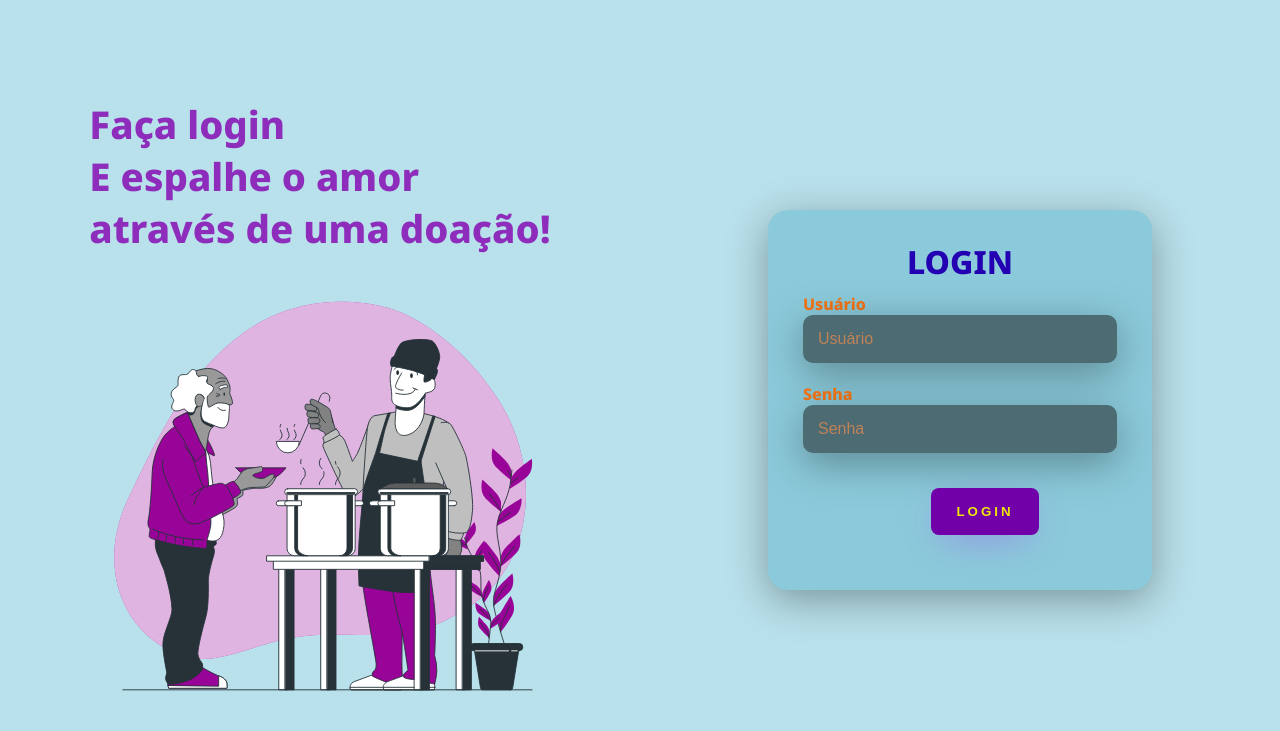
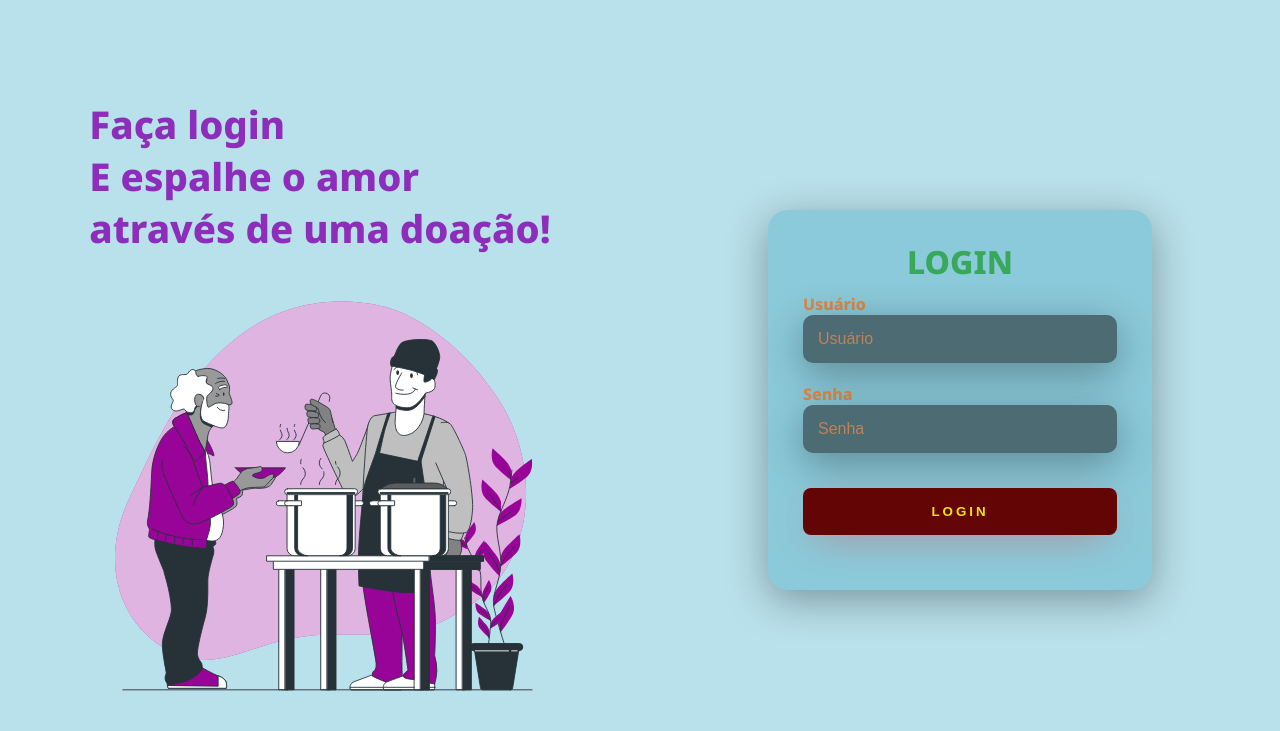
Before and after one commit to Diogenes-Kauam/solidarize, a plain HTML site: page login.html in a window 1280 px wide. Drawn offline with Linux system fonts and the light colour scheme.

Commit message:
Mudando as cores dos input e do botão

```diff
--- a/css/style_login.css
+++ b/css/style_login.css
@@ -57,7 +57,7 @@ body * {
 }
 
 .card-login > h1{
-    color: #2400b3;
+    color: #06940f9f;
     font-weight: 800;
     margin: 0;
 }
@@ -85,7 +85,7 @@ body * {
 }
 
 .textfild > label{
-    color: #ff6a00e6;
+    color: #ff6a00a7;
     font-weight: 600;
 }
 
@@ -93,10 +93,15 @@ body * {
     color: #c18256;
 }
 
+.link{
+    width: 100%;
+    border: none;
+    margin: 25px;
+}
+
 .btn-login{
     width: 100%;
     padding: 16px 0px;
-    margin: 25px;
     border: none;
     border-radius: 8px;
     outline: none;
@@ -104,9 +109,9 @@ body * {
     font-weight: 800;
     letter-spacing: 3px;
     color: #EEE50B;
-    background: #7200A8;
+    background: #640505;
     cursor: pointer;
-    box-shadow: 0px 10px 40px -12px #ab00fa6b;
+    box-shadow: 0px 10px 40px -12px #fa00006b;
 }
 
 @media only screen and (max-width: 950px){
--- a/login.html
+++ b/login.html
@@ -29,7 +29,7 @@
                         <label for="senha">Senha</label>
                         <input type="password" name="senha" placeholder="Senha">
                     </div>
-                    <a href="https://jujusouza.github.io/solidarize/">
+                    <a href="https://jujusouza.github.io/solidarize/" class="link">
                         <button class="btn-login">
                             Login
                         </button>
```
